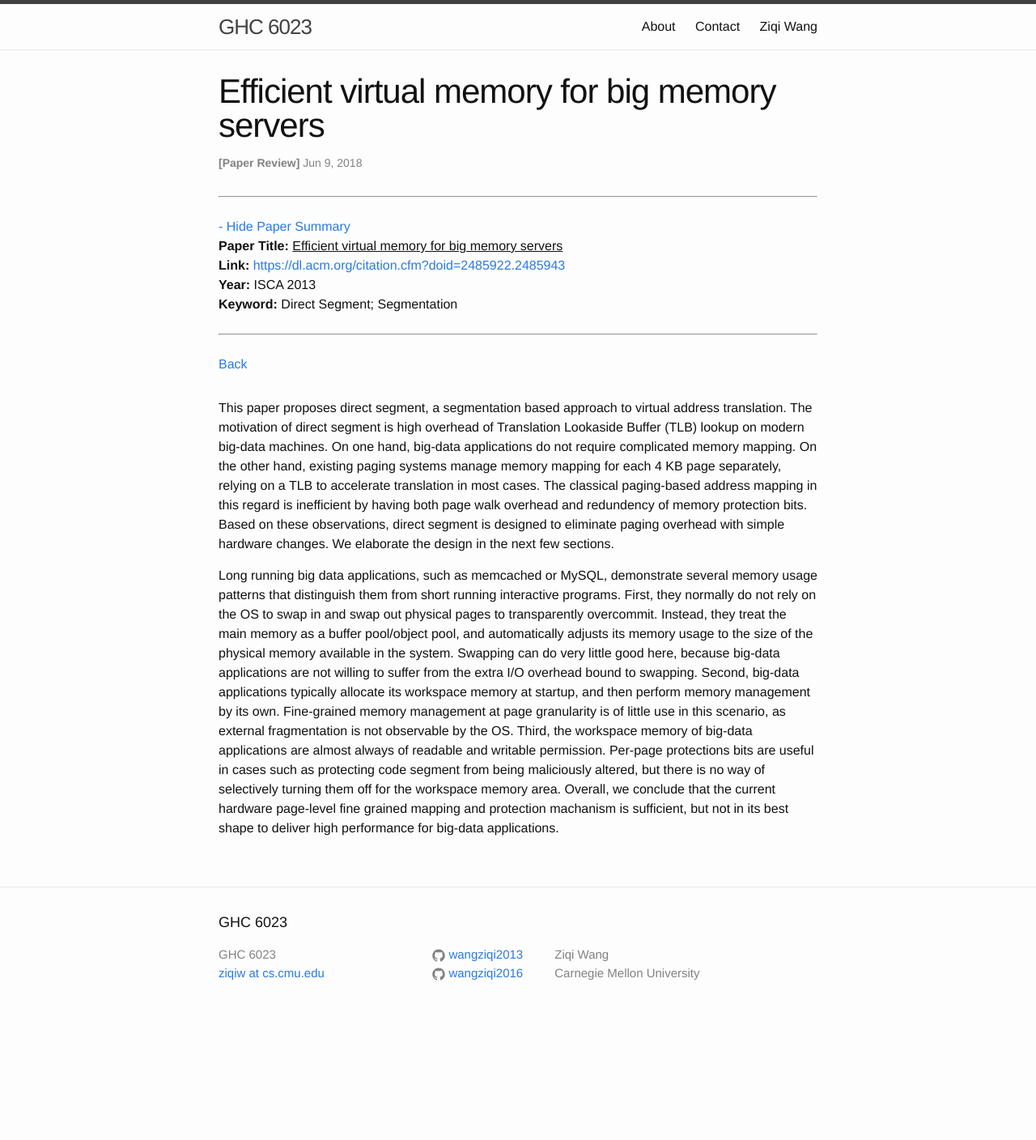
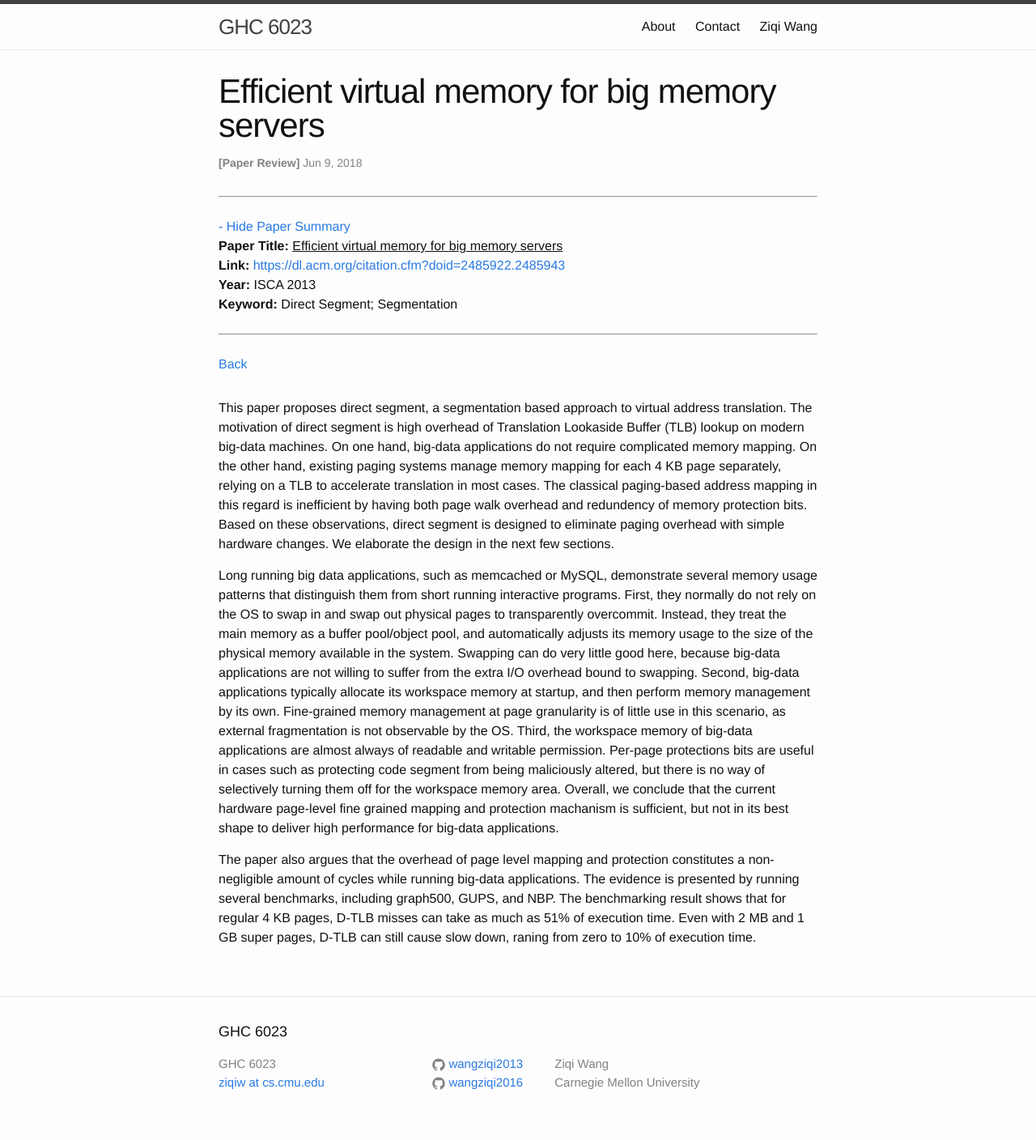
Before and after one commit to wangziqi2013/wangziqi2013.github.io, a Jekyll site: the page built from _posts/2018-06-09-direct-segment.markdown, in a window 1280 px wide. Shown: the whole page at 81% size. Built offline with Jekyll 4.4.1, drawn with Linux system fonts in a browser that asks for light colours; before the commit the page ends 1273 px from its top, so only the background shows below that.

Commit message:
Adding problem with paging

```diff
--- a/_posts/2018-06-09-direct-segment.markdown
+++ b/_posts/2018-06-09-direct-segment.markdown
@@ -34,3 +34,9 @@ applications are almost always of readable and writable permission. Per-page pro
 protecting code segment from being maliciously altered, but there is no way of selectively turning them off for
 the workspace memory area. Overall, we conclude that the current hardware page-level fine grained mapping and protection
 machanism is sufficient, but not in its best shape to deliver high performance for big-data applications.
+
+The paper also argues that the overhead of page level mapping and protection constitutes a non-negligible amount
+of cycles while running big-data applications. The evidence is presented by running several benchmarks, including
+graph500, GUPS, and NBP. The benchmarking result shows that for regular 4 KB pages, D-TLB misses can take as much as
+51% of execution time. Even with 2 MB and 1 GB super pages, D-TLB can still cause slow down, raning from zero to 10%
+of execution time.
```
